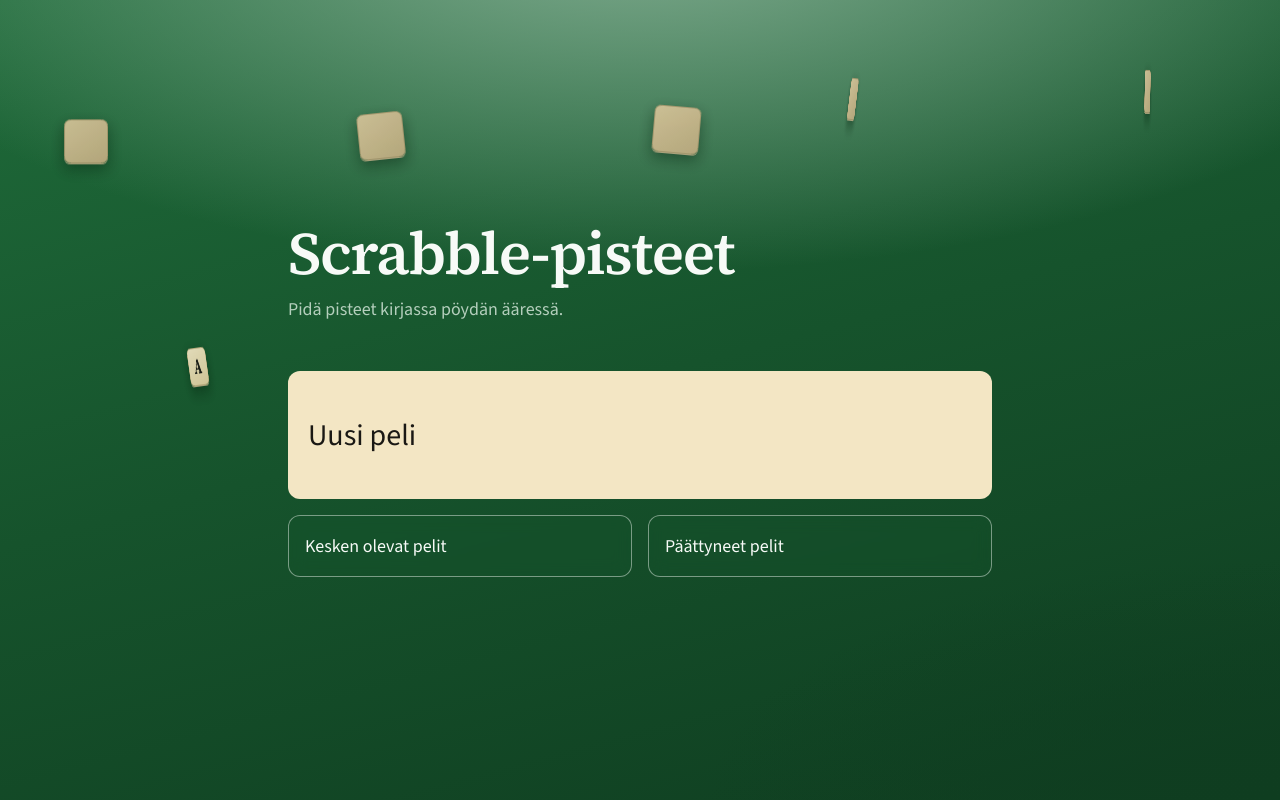
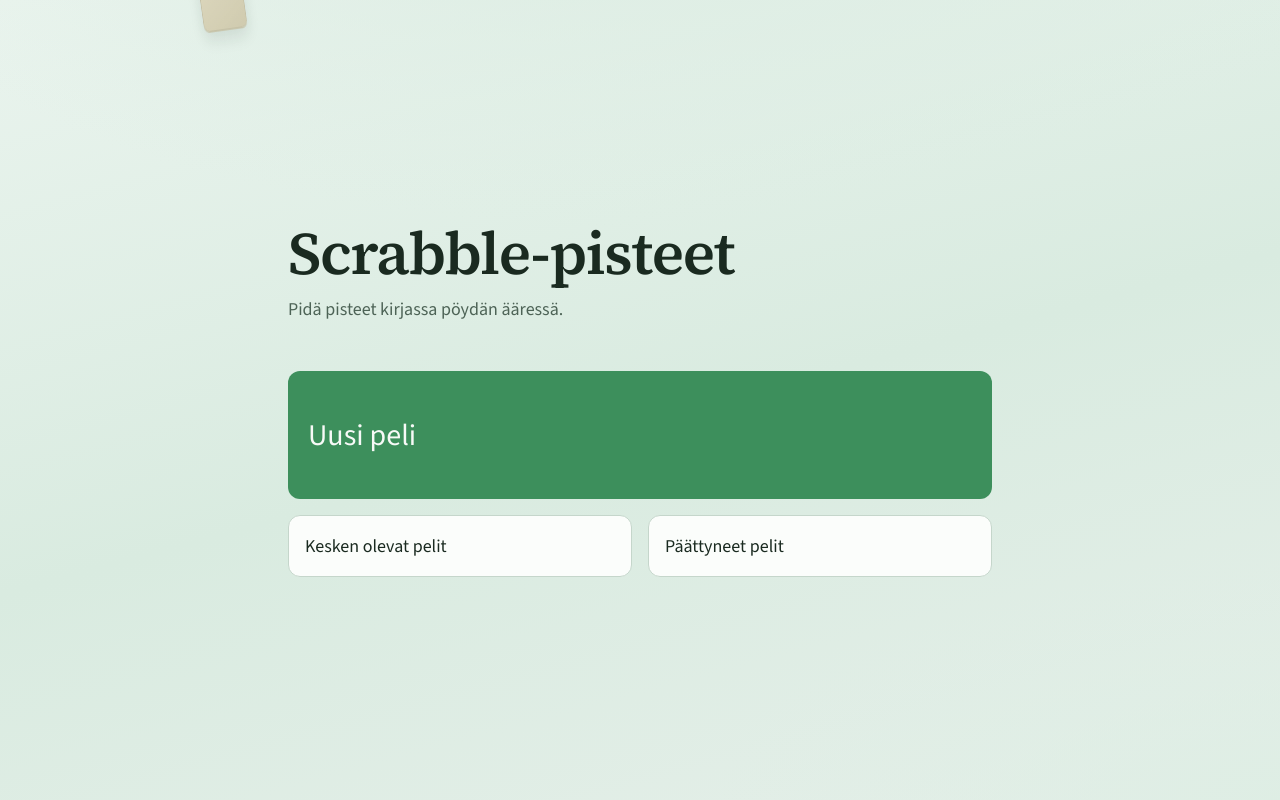
Before and after one commit to EulersNumber/scrabble, a React (Vite) app: page / in a window 1280 px wide. Built offline with nearby package versions, Linux system fonts and the light colour scheme.

Commit message:
Tune T7.1 tiles and unify light sage atmosphere.
Larger, slower tiles with variable spin; soft ambient opacity.
Home and list screens share a lighter modern green shell.

Co-authored-by: Niko Miller <EulersNumber@users.noreply.github.com>

```diff
--- a/src/index.css
+++ b/src/index.css
@@ -3,34 +3,38 @@
 /*
   Design tokens (D27). Change colors/fonts here — UI primitives and screens
   read these via Tailwind theme utilities (bg-board, text-ink, font-display…).
+  T7.1: light modern sage green family — home and inner screens share one look.
 */
 
 @theme {
-  --color-board: #1f6b3a;
-  --color-board-dark: #16532c;
-  --color-board-deeper: #0f3d20;
-  --color-board-soft: #e7f1eb;
-  --color-ink: #142018;
-  --color-ink-muted: #4d5f54;
-  --color-surface: #eef3ef;
-  --color-surface-deep: #e2ebe5;
-  --color-panel: #fbfcfb;
-  --color-line: #c2d1c7;
+  /* Accent green (buttons, focus) — clean mid green, not deep forest. */
+  --color-board: #3d8f5c;
+  --color-board-dark: #2f7349;
+  --color-board-deeper: #25603c;
+  --color-board-soft: #d9ebe0;
+  --color-board-mist: #eaf4ee;
+
+  --color-ink: #1a2a20;
+  --color-ink-muted: #4d6356;
+  --color-surface: #f3f8f5;
+  --color-surface-deep: #e5efe9;
+  --color-panel: #fbfdfb;
+  --color-line: #c5d6cb;
   --color-on-board: #f7faf7;
-  --color-on-board-muted: #c5dbcce6;
+  --color-on-board-muted: #d5e8db;
 
   /* Classic Scrabble-tile ivory (product motif — not page chrome). */
   --color-tile-face: #f3e6c4;
   --color-tile-face-edge: #e0cfa0;
   --color-tile-back: #d7c49a;
   --color-tile-letter: #1a1814;
-  --color-tile-shadow: #0a241280;
+  --color-tile-shadow: #1a2a2033;
 
   --font-sans: 'Source Sans 3', ui-sans-serif, sans-serif;
   --font-display: 'Source Serif 4', ui-serif, Georgia, serif;
 
   --radius-control: 0.75rem;
-  --radius-tile: 0.4rem;
+  --radius-tile: 0.45rem;
 }
 
 @layer base {
@@ -46,25 +50,30 @@
 /* Ambient shell + falling tiles (T7.1 / P2 / P10) — chrome lives here. */
 
 @layer components {
+  /*
+    Hero and dimmed share the same light-sage family so continue/history
+    feel related to home (modern clean green, not dark felt vs grey).
+  */
   .app-shell-atmosphere-hero {
-    color: var(--color-on-board);
-    background-color: var(--color-board);
+    color: var(--color-ink);
+    background-color: var(--color-board-mist);
     background-image:
       radial-gradient(
-        ellipse 120% 80% at 50% -10%,
-        color-mix(in srgb, var(--color-board) 55%, white) 0%,
-        transparent 55%
+        ellipse 110% 75% at 50% -15%,
+        color-mix(in srgb, var(--color-board-soft) 90%, white) 0%,
+        transparent 58%
       ),
       radial-gradient(
-        ellipse 90% 60% at 100% 100%,
-        var(--color-board-deeper) 0%,
-        transparent 50%
+        ellipse 80% 55% at 100% 100%,
+        color-mix(in srgb, var(--color-board-soft) 70%, var(--color-board-mist))
+          0%,
+        transparent 55%
       ),
       linear-gradient(
         165deg,
-        var(--color-board) 0%,
-        var(--color-board-dark) 48%,
-        var(--color-board-deeper) 100%
+        var(--color-board-mist) 0%,
+        var(--color-board-soft) 52%,
+        var(--color-surface-deep) 100%
       );
   }
 
@@ -74,12 +83,13 @@
     background-image:
       radial-gradient(
         ellipse 100% 70% at 50% 0%,
-        var(--color-board-soft) 0%,
+        var(--color-board-mist) 0%,
         transparent 55%
       ),
       linear-gradient(
         180deg,
-        var(--color-surface) 0%,
+        var(--color-board-mist) 0%,
+        var(--color-surface) 45%,
         var(--color-surface-deep) 100%
       );
   }
@@ -92,18 +102,19 @@
     perspective: 900px;
   }
 
+  /* Soft ambient — readable behind content, not attention-grabbing. */
   .falling-tiles-hero {
-    opacity: 0.92;
+    opacity: 0.55;
   }
 
   .falling-tiles-dimmed {
-    opacity: 0.22;
+    opacity: 0.32;
   }
 
   .falling-tile {
     position: absolute;
     left: calc(var(--tile-x) * 1%);
-    top: -14%;
+    top: -18%;
     width: calc(var(--tile-size) * 1rem);
     height: calc(var(--tile-size) * 1rem);
     transform: rotate(var(--tile-tilt));
@@ -129,7 +140,7 @@
     backface-visibility: hidden;
     box-shadow:
       0 1px 0 color-mix(in srgb, var(--color-tile-face-edge) 80%, black),
-      0 6px 14px var(--color-tile-shadow);
+      0 8px 18px var(--color-tile-shadow);
   }
 
   .falling-tile-face-front {
@@ -162,10 +173,10 @@
 
   @keyframes tile-fall {
     from {
-      transform: translate3d(0, -12vh, 0) rotate(var(--tile-tilt));
+      transform: translate3d(0, -14vh, 0) rotate(var(--tile-tilt));
     }
     to {
-      transform: translate3d(0, 118vh, 0) rotate(var(--tile-tilt));
+      transform: translate3d(0, 120vh, 0) rotate(var(--tile-tilt));
     }
   }
 
--- a/src/ui/HomeScreen.tsx
+++ b/src/ui/HomeScreen.tsx
@@ -14,9 +14,9 @@ type HomeScreenProps = {
 /**
  * Home hub: branded first viewport with falling-tile atmosphere (T7.1 / P10 / P2).
  *
- * Product name stays hero-level; primary action is new game; continue and
- * history share the second row (D29). Visual chrome comes from tokens +
- * primitives (D27) — screens only arrange layout.
+ * Shares the light sage-green shell family with continue/history. Product name
+ * stays hero-level; primary action is new game; continue and history share the
+ * second row (D29). Visual chrome comes from tokens + primitives (D27).
  */
 export function HomeScreen({
   onNewGame,
@@ -27,30 +27,20 @@ export function HomeScreen({
     <AppShell atmosphere="hero">
       <ScreenHeader
         size="hero"
-        tone="onBoard"
         title={strings.appTitle}
         subtitle={strings.homeSubtitle}
       />
 
       <div className="grid grid-cols-2 gap-3 md:gap-4">
         <div className="col-span-2">
-          <Button
-            fullWidth
-            size="hero"
-            variant="inverse"
-            onClick={onNewGame}
-          >
+          <Button fullWidth size="hero" onClick={onNewGame}>
             {strings.newGame}
           </Button>
         </div>
-        <Button
-          variant="inverseSecondary"
-          fullWidth
-          onClick={onContinueList}
-        >
+        <Button variant="secondary" fullWidth onClick={onContinueList}>
           {strings.continueSection}
         </Button>
-        <Button variant="inverseSecondary" fullWidth onClick={onHistory}>
+        <Button variant="secondary" fullWidth onClick={onHistory}>
           {strings.historySection}
         </Button>
       </div>
--- a/src/ui/fallingTiles.ts
+++ b/src/ui/fallingTiles.ts
@@ -3,7 +3,8 @@
  *
  * Specs are deterministic so React remounts do not reshuffle the field.
  * Motion (CSS keyframes) lives in the FallingTilesBackdrop primitive; this
- * module only defines geometry and timing.
+ * module only defines geometry and timing. Fall and spin stay slow so tiles
+ * read as background atmosphere, not a focal animation.
  */
 
 /** Finnish Scrabble-ish letter faces used for ambient decoration (not scoring). */
@@ -35,11 +36,11 @@ export type FallingTileSpec = {
   letter: string
   /** Horizontal position as percent of the backdrop width (0–100). */
   xPercent: number
-  /** Full fall duration in seconds. */
+  /** Full fall duration in seconds (slow — ambient backdrop). */
   fallDurationSec: number
   /** Stagger delay before the first fall cycle (seconds). */
   delaySec: number
-  /** Full Y-axis spin period in seconds. */
+  /** Full Y-axis spin period in seconds (variable; typically slow). */
   spinDurationSec: number
   /** Tile edge length in rem. */
   sizeRem: number
@@ -51,14 +52,14 @@ export type FallingTileSpec = {
   staticSpinDeg: number
 }
 
-const HERO_COUNT = 16
-const DIMMED_COUNT = 10
+const HERO_COUNT = 12
+const DIMMED_COUNT = 9
 
 /**
  * Build a fixed set of falling-tile specs for the given atmosphere intensity.
  *
- * Hero uses more and slightly larger tiles; dimmed uses a thinner field so
- * scorepad controls stay readable.
+ * Hero tiles are larger and slightly denser; dimmed uses a thinner field.
+ * Fall (~40–75s) and spin (~25–80s, variable per tile) stay intentionally slow.
  *
  * @param intensity - `hero` for home brand; `dimmed` for other screens
  * @returns Deterministic tile specs for CSS custom properties
@@ -67,19 +68,21 @@ export function buildFallingTileSpecs(
   intensity: AtmosphereIntensity,
 ): FallingTileSpec[] {
   const count = intensity === 'hero' ? HERO_COUNT : DIMMED_COUNT
-  const sizeBase = intensity === 'hero' ? 2.35 : 1.85
-  const sizeSpread = intensity === 'hero' ? 0.85 : 0.55
+  const sizeBase = intensity === 'hero' ? 3.75 : 3.25
+  const sizeSpread = intensity === 'hero' ? 1.4 : 1.0
 
   const specs: FallingTileSpec[] = []
   for (let i = 0; i < count; i += 1) {
     const t = i / Math.max(count - 1, 1)
     const letter = FALLING_TILE_LETTERS[i % FALLING_TILE_LETTERS.length]!
     // Spread across width with a mild zig-zag so columns do not stack.
-    const xPercent = ((i * 37 + 11) % 94) + 3
-    const fallDurationSec = 14 + ((i * 5) % 9) + t * 2
-    const delaySec = ((i * 1.7) % 12) - 2
-    const spinDurationSec = 9 + ((i * 3) % 7)
-    const sizeRem = sizeBase + ((i * 17) % 10) * 0.01 * sizeSpread * 10
+    const xPercent = ((i * 37 + 11) % 88) + 4
+    // Slow drift: roughly 45–78 seconds for a full viewport fall.
+    const fallDurationSec = 45 + ((i * 7) % 22) + t * 8
+    const delaySec = ((i * 3.1) % 28) - 4
+    // Variable spin: some almost drift, others turn a bit sooner (25–80s).
+    const spinDurationSec = 25 + ((i * 11) % 36) + ((i * 5) % 19)
+    const sizeRem = sizeBase + ((i * 17) % 11) * 0.1 * sizeSpread
     const tiltDeg = ((i * 13) % 17) - 8
     const staticTopPercent = 8 + ((i * 23) % 72)
     // Alternate facing so reduced-motion still shows letter and blank backs.
@@ -89,9 +92,9 @@ export function buildFallingTileSpecs(
       id: `tile-${intensity}-${i}`,
       letter,
       xPercent,
-      fallDurationSec,
-      delaySec,
-      spinDurationSec,
+      fallDurationSec: Math.round(fallDurationSec * 10) / 10,
+      delaySec: Math.round(delaySec * 10) / 10,
+      spinDurationSec: Math.round(spinDurationSec * 10) / 10,
       sizeRem: Math.round(sizeRem * 100) / 100,
       tiltDeg,
       staticTopPercent,
--- a/src/ui/primitives/Button.tsx
+++ b/src/ui/primitives/Button.tsx
@@ -23,10 +23,10 @@ const variantClass: Record<ButtonVariant, string> = {
     'border border-line bg-panel text-ink active:bg-board-soft hover:bg-board-soft',
   ghost:
     'bg-transparent text-ink-muted underline-offset-2 hover:underline active:text-ink',
-  /** Cream tile-face control for board-green hero surfaces (T7.1). */
+  /** Cream tile-face control for dark board surfaces if needed. */
   inverse:
     'bg-tile-face text-tile-letter active:bg-tile-face-edge hover:bg-tile-face-edge',
-  /** Outlined light control for secondary actions on hero surfaces (T7.1). */
+  /** Outlined light control for dark board surfaces if needed. */
   inverseSecondary:
     'border border-on-board/45 bg-board-dark/35 text-on-board backdrop-blur-sm active:bg-board-dark/55 hover:bg-board-dark/50',
 }
--- a/src/ui/primitives/ScreenHeader.tsx
+++ b/src/ui/primitives/ScreenHeader.tsx
@@ -7,7 +7,7 @@ type ScreenHeaderProps = {
   size?: 'hero' | 'page'
   /**
    * Text tone for the surface behind the header.
-   * `onBoard` is for the home felt-green hero (T7.1).
+   * `onBoard` is reserved for dark board surfaces; light sage shells use `default`.
    */
   tone?: 'default' | 'onBoard'
 }
```
Also changed, not shown: tasks/README.md, 3 other files (tests, documents, lock files or other folders).
